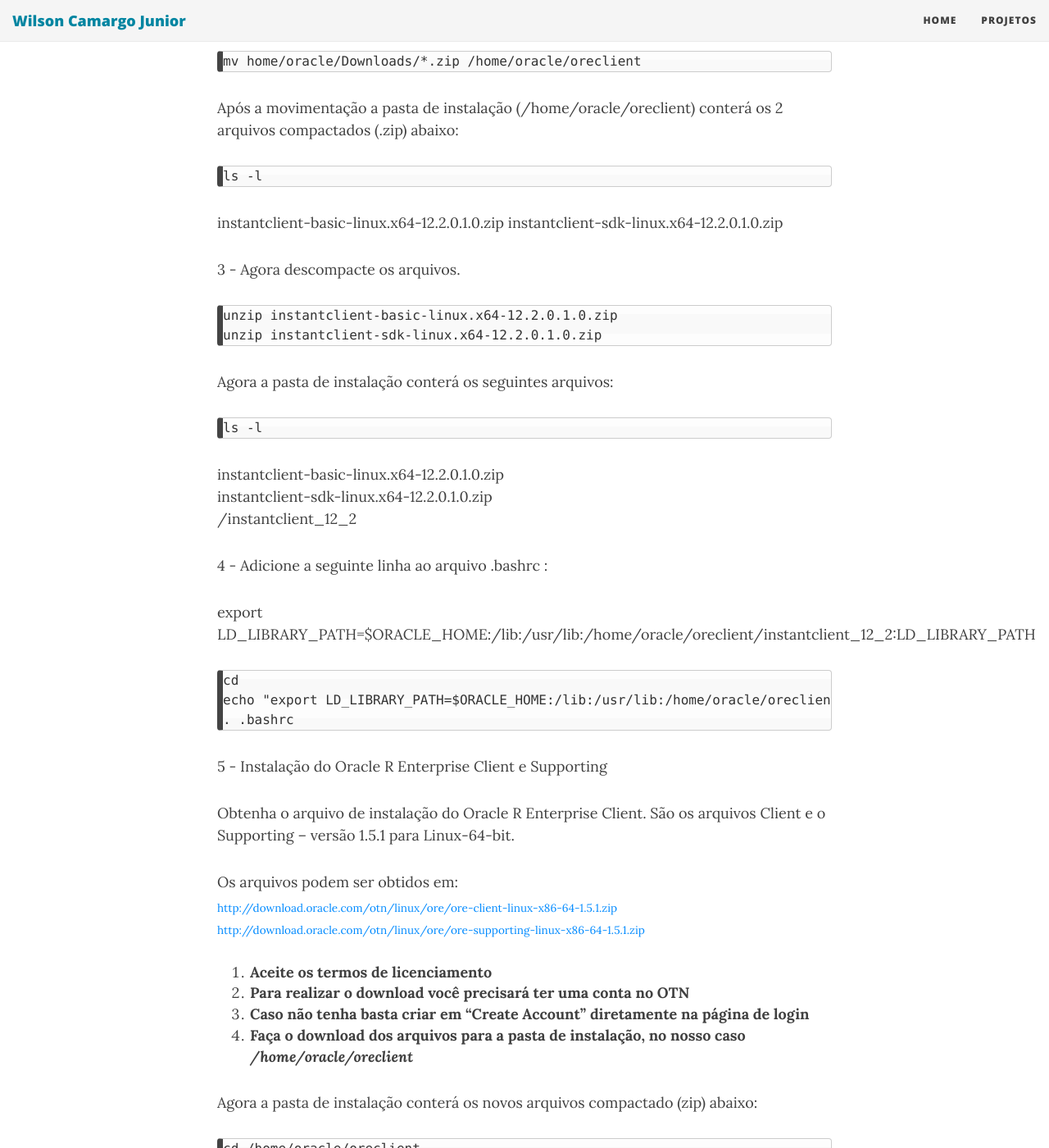
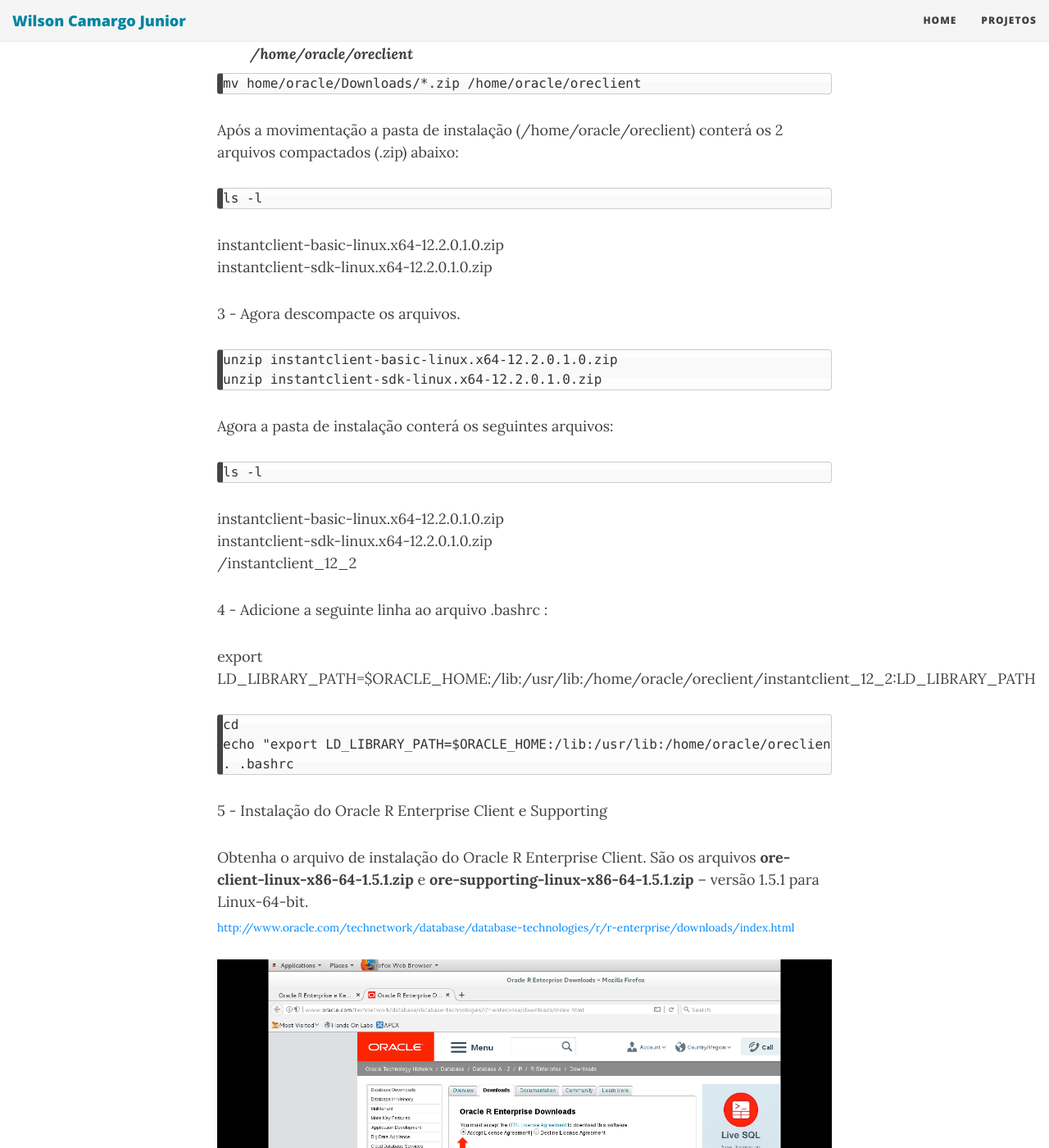
Before and after one commit to wilson-camargo-jr/teste, a Jekyll site: the page built from _posts/2018-06-18-ANN-ORE-P3.md, in a window 1280 px wide and 1400 px high, scrolled down 12719 px. Shown: the whole window at 82% size. Built offline with Jekyll 4.4.1, drawn with Linux system fonts in a browser that asks for light colours; nearby versions of some CDN libraries; some of the changed text lies outside the part shown.

Commit message:
Update 2018-06-18-ANN-ORE-P3.md

````diff
--- a/_posts/2018-06-18-ANN-ORE-P3.md
+++ b/_posts/2018-06-18-ANN-ORE-P3.md
@@ -242,7 +242,7 @@
 
 2 -	Instalação do Oracle Instant Client:
 
-Obtenha os arquivos de instalação do Oracle Instant Client para Linux. São os arquivos **instantclient-basic-linux.x64-12.2.0.1.0.zip** e o **instantclient-sdk-linux.x64-12.2.0.1.0.zip**.  Esses arquivos podem ser obtidos em:
+Obtenha os arquivos de instalação do Oracle Instant Client para Linux. São os arquivos **instantclient-basic-linux.x64-12.2.0.1.0.zip** e **instantclient-sdk-linux.x64-12.2.0.1.0.zip**.  Esses arquivos podem ser obtidos em:
 <sub><a href="http://www.oracle.com/technetwork/topics/linuxx86-64soft-092277.html" target="_blank">http://www.oracle.com/technetwork/topics/linuxx86-64soft-092277.html</a></sub>
 
 ![](https://wilson-camargo-jr.github.io/img/instantClient.jpg)
@@ -252,6 +252,7 @@
 2. **Para realizar o download você precisará ter uma conta no OTN**
 3. **Caso não tenha basta criar em “Create Account” diretamente na página de login**
 4. **Faça o download dos arquivos e mova-os para a pasta de instalação, no nosso caso _/home/oracle/oreclient_**
+
 
 ```
 mv home/oracle/Downloads/*.zip /home/oracle/oreclient
@@ -294,23 +295,28 @@
 . .bashrc
 ```
 
+
 5 -	Instalação do Oracle R Enterprise Client e Supporting
 
-Obtenha o arquivo de instalação do Oracle R Enterprise Client. São os arquivos Client e o Supporting – versão 1.5.1 para Linux-64-bit.
+Obtenha o arquivo de instalação do Oracle R Enterprise Client. São os arquivos **ore-client-linux-x86-64-1.5.1.zip** e **ore-supporting-linux-x86-64-1.5.1.zip** – versão 1.5.1 para Linux-64-bit.
+<sub><a href="http://www.oracle.com/technetwork/database/database-technologies/r/r-enterprise/downloads/index.html" target="_blank">http://www.oracle.com/technetwork/database/database-technologies/r/r-enterprise/downloads/index.html</a></sub>
 
-Os arquivos podem ser obtidos em:
-<sub><a href="http://download.oracle.com/otn/linux/ore/ore-client-linux-x86-64-1.5.1.zip" target="_blank">http://download.oracle.com/otn/linux/ore/ore-client-linux-x86-64-1.5.1.zip</a></sub>
-<sub><a href="http://download.oracle.com/otn/linux/ore/ore-supporting-linux-x86-64-1.5.1.zip" target="_blank">http://download.oracle.com/otn/linux/ore/ore-supporting-linux-x86-64-1.5.1.zip</a></sub>
+![](https://wilson-camargo-jr.github.io/img/otn.jpg)
+
+![](https://wilson-camargo-jr.github.io/img/otn2.jpg)
 
 1. **Aceite os termos de licenciamento**
 2. **Para realizar o download você precisará ter uma conta no OTN**
 3. **Caso não tenha basta criar em “Create Account” diretamente na página de login**
-4. **Faça o download dos arquivos para a pasta de instalação, no nosso caso _/home/oracle/oreclient_**
-
-Agora a pasta de instalação conterá os novos arquivos compactado (zip) abaixo:
+4. **Faça o download dos arquivos e depois mova-os para a pasta de instalação, no nosso caso  _/home/oracle/oreclient_**
 
 ```
-cd /home/oracle/oreclient
+mv home/oracle/Downloads/*.zip /home/oracle/oreclient
+```
+
+Após a movimentação a pasta de instalação (/home/oracle/oreclient) conterá mais 2 arquivos compactados (.zip) abaixo:
+
+```
 ls -l
 ```
 
````
Also changed, not shown: other parts of _posts/2018-06-18-ANN-ORE-P3.md (+1 -1 lines).
